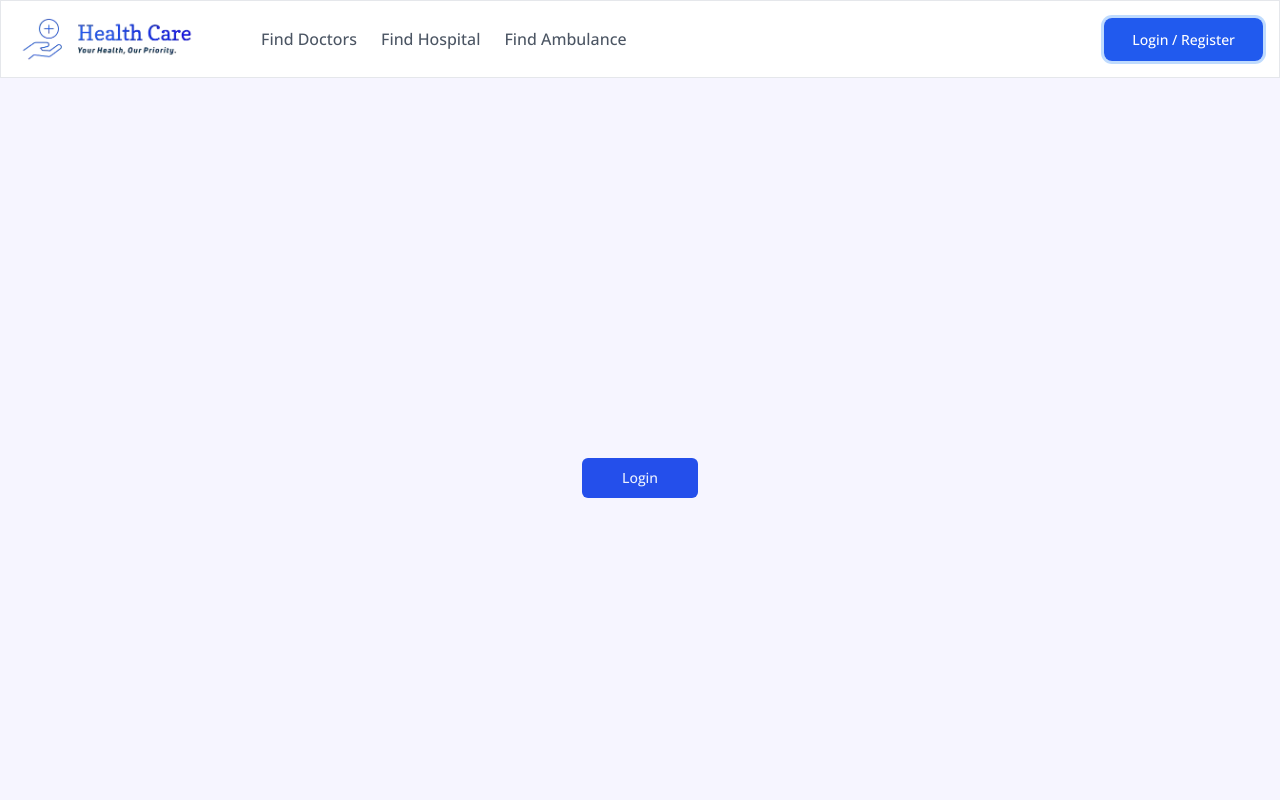
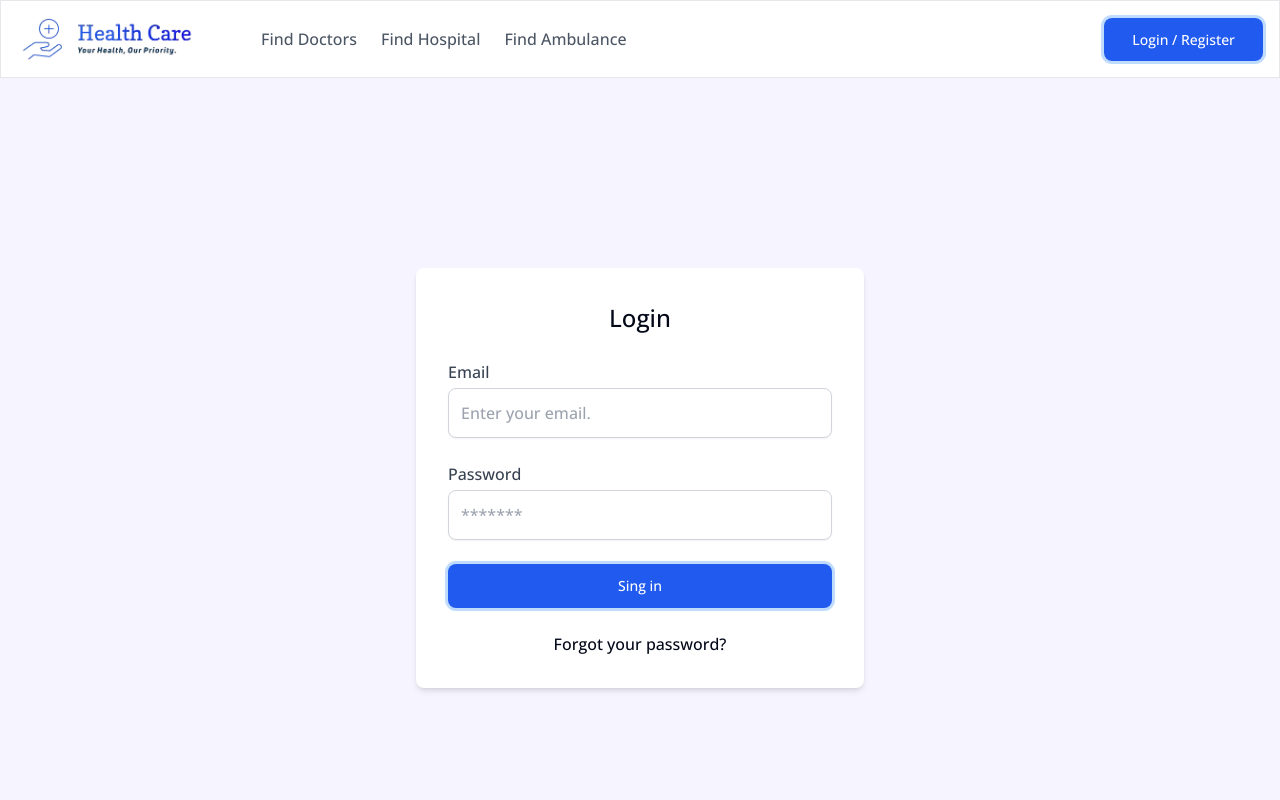
Before and after one commit to smsohag32/health-care-frontend, a React (Vite) app: page /auth/login in a window 1280 px wide. Shown: the top 800 px of the page. Built offline with nearby package versions, Linux system fonts and the light colour scheme.

Commit message:
login page add

```diff
--- a/package.json
+++ b/package.json
@@ -22,6 +22,7 @@
       "react": "^18.3.1",
       "react-day-picker": "^8.10.1",
       "react-dom": "^18.3.1",
+      "react-hook-form": "^7.53.0",
       "react-redux": "^9.1.2",
       "react-router-dom": "^6.26.0",
       "tailwind-merge": "^2.5.2",
--- a/src/pages/Authentication/Login/Login.jsx
+++ b/src/pages/Authentication/Login/Login.jsx
@@ -1,9 +1,61 @@
-import { Button } from "@/components/ui/button";
+import React from 'react';
+import { useForm } from 'react-hook-form';
+import { Link } from 'react-router-dom';
 
 const Login = () => {
+   const {
+      register,
+      handleSubmit,
+      formState: { errors },
+   } = useForm();
+
+   const onSubmit = (data) => {
+      console.log(data);
+   };
+
    return (
-      <div className=" flex relative items-center justify-center min-h-screen">
-         <Button className="!py-3 !px-10">Login</Button>
+      <div className="min-h-screen flex items-center justify-center bg-primary-blue-100">
+         <div className="bg-white p-8 rounded-lg shadow-md w-full max-w-md">
+            <h2 className="text-[24px] font-medium text-center mb-6">Login</h2>
+
+            <form onSubmit={handleSubmit(onSubmit)} className="space-y-6">
+               {/* Email Input */}
+               <div>
+                  <label className="block text-base font-medium text-gray-700">Email</label>
+                  <input
+                     type="email"
+                     placeholder='Enter your email.'
+                     className={`mt-1 block w-full px-3 py-3 border border-gray-300 rounded-[8px] shadow-sm focus:outline-none focus:ring-primary-blue-500 focus:border-primary-blue-500 sm:text-base ${errors.email ? 'border-red-500' : ''
+                        }`}
+                     {...register('email', { required: 'Email is required' })}
+                  />
+                  {errors.email && <p className="text-red-500 text-xs mt-1">{errors.email.message}</p>}
+               </div>
+
+               {/* Password Input */}
+               <div>
+                  <label className="block text-base font-medium text-gray-700">Password</label>
+                  <input
+                     type="password"
+                     placeholder='*******'
+                     className={`mt-1 block w-full px-3 py-3 border border-gray-300 rounded-[8px] shadow-sm focus:outline-none focus:ring-primary-blue-500 focus:border-primary-blue-500 sm:text-base ${errors.password ? 'border-red-500' : ''
+                        }`}
+                     {...register('password', { required: 'Password is required' })}
+                  />
+                  {errors.password && <p className="text-red-500 text-xs mt-1">{errors.password.message}</p>}
+               </div>
+
+               {/* Submit Button */}
+               <button className='primary-btn'>Sing in</button>
+
+               {/* Forgot Password */}
+               <div className="text-base text-center mt-4">
+                  <Link className="text-primary-blue-600 hover:text-primary-blue-500">
+                     Forgot your password?
+                  </Link>
+               </div>
+            </form>
+         </div>
       </div>
    );
 };
```
Also changed, not shown: 1 other file (tests, documents, lock files or other folders).
